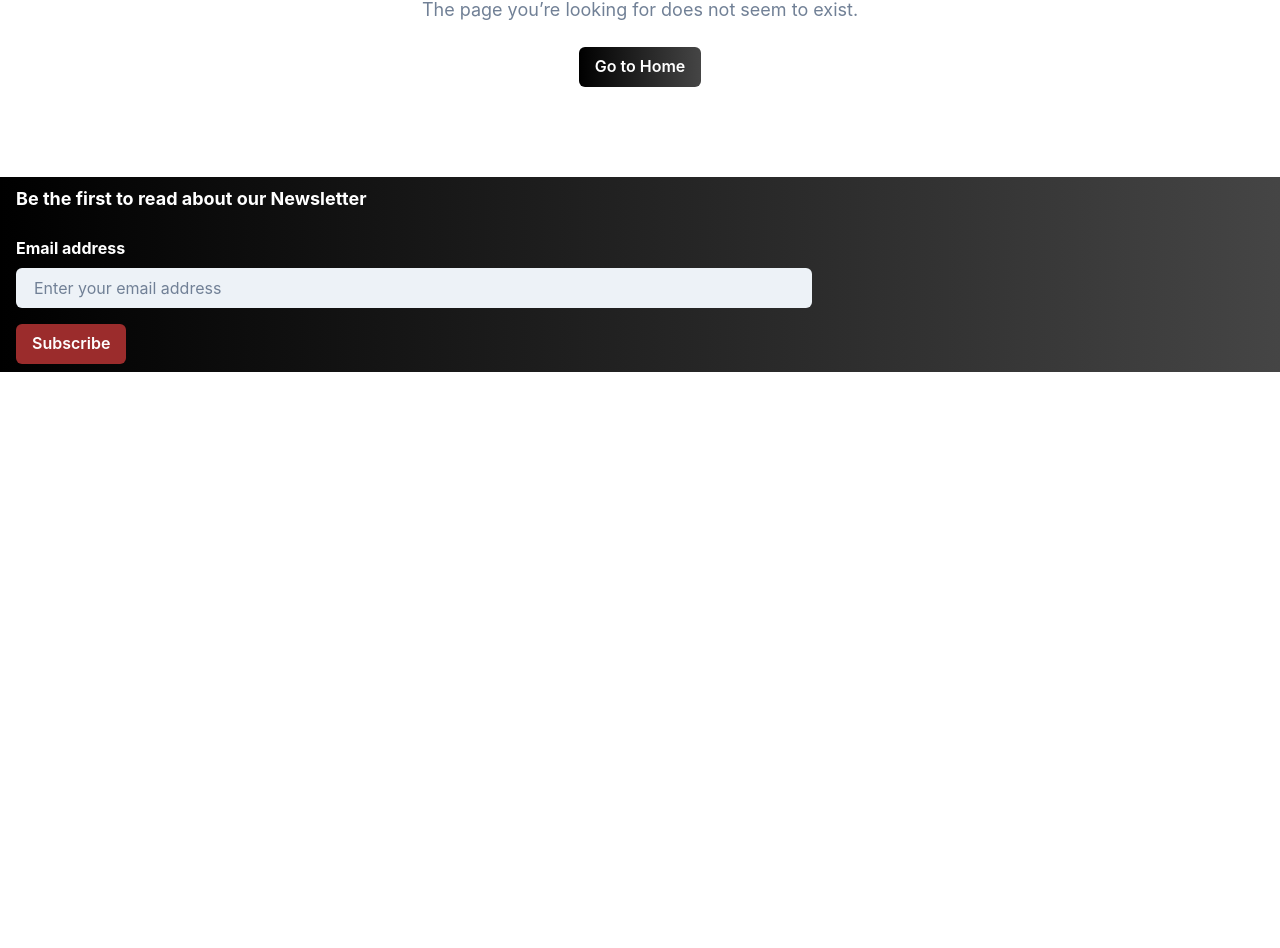
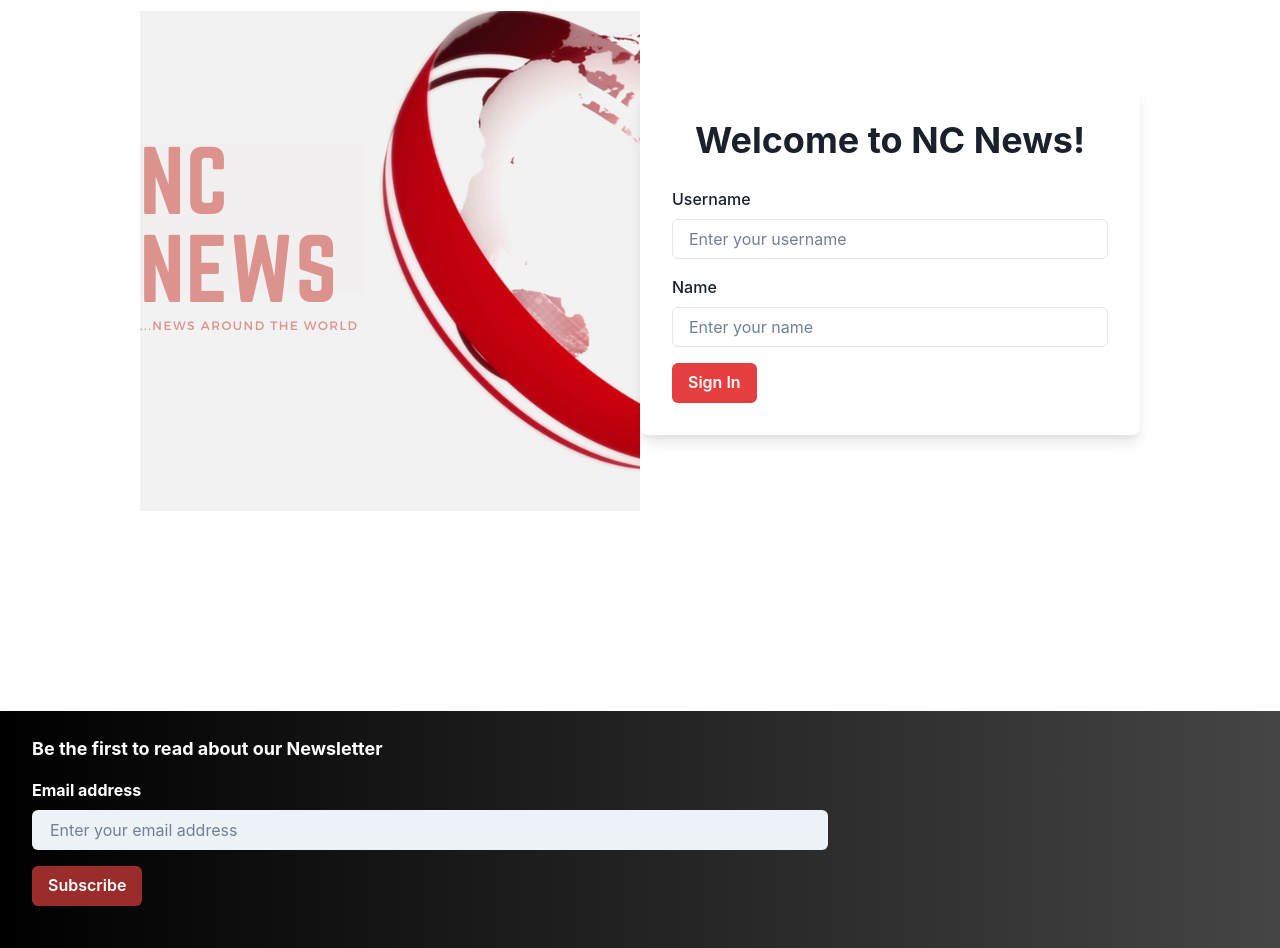
Before and after one commit to OpaogunProsper/fe-nc-news, a React (Vite) app: page /signin in a window 1280 px wide. Before the commit this address had no page. Shown: the part 243-1191 px from the top of the page. Before the commit the page ends 800 px from the top, so only its background shows below. Built offline with nearby package versions, Linux system fonts and the light colour scheme.

Commit message:
Added a user sign in

```diff
--- a/package.json
+++ b/package.json
@@ -20,6 +20,7 @@
     "moment": "^2.30.1",
     "react": "^18.3.1",
     "react-dom": "^18.3.1",
+    "react-icons": "^5.3.0",
     "react-router-dom": "^6.26.0",
     "swiper": "^11.1.12"
   },
--- a/src/App.jsx
+++ b/src/App.jsx
@@ -5,6 +5,8 @@ import "../src/App.css";
 import Footer from "./components/Footer";
 import Navbar from "./components/Navbar";
 import NotFoundPage from "./components/NotFoundPage";
+import SignIn from "./components/SignIn";
+import ProfilePage from "./components/ProfilePage";
 
 function App() {
   return (
@@ -12,6 +14,8 @@ function App() {
       <Navbar />
       <Routes>
         <Route path="/" element={<Articles />} />
+        <Route  path="/signin" element={<SignIn/>}/>
+        <Route path="/profile" element={<ProfilePage />} />
         <Route path="/articles/:article_id" element={<SingleArticle />} />
         <Route path="*" element={<NotFoundPage />} />
       </Routes>
--- a/src/components/CommentForm.jsx
+++ b/src/components/CommentForm.jsx
@@ -4,7 +4,7 @@ import { postComment } from "../../api";
 import { Alert, AlertIcon, Box, Button, Textarea } from "@chakra-ui/react";
 function CommentForm({ article_id, setComments }) {
   const { user } = useContext(UserContext);
-  const [userInfo] = user;
+  const userInfo = user;
   const [newComment, setNewComment] = useState("");
   const [isPosting, setIsPosting] = useState(false);
   const [error, setError] = useState("");
@@ -38,6 +38,17 @@ function CommentForm({ article_id, setComments }) {
       .finally(() => {
         setIsPosting(false);
       });
+  }
+
+  if(!userInfo){
+    return(
+      <Box mb={4}>
+        <Alert status="warning" borderRadius={"md"}>
+          <AlertIcon />
+            Sign in to post a comment.
+        </Alert>
+      </Box>
+    )
   }
 
   return (
--- a/src/components/Footer.jsx
+++ b/src/components/Footer.jsx
@@ -1,5 +1,6 @@
 import React from "react";
-import { Box, HStack, Text, VStack, Link } from "@chakra-ui/react";
+import { Box, HStack, Text, VStack, Link, IconButton } from "@chakra-ui/react";
+import { FaFacebook, FaTwitter, FaInstagram, FaLinkedin, FaGithub, FaUserCircle } from "react-icons/fa";
 import FooterForm from "./FooterForm";
 
 const Footer = () => {
@@ -9,14 +10,44 @@ const Footer = () => {
       bgGradient="linear(to-l, #454545, #000000)"
       color="gray.200"
       marginTop="50px"
-      py={2}
-      px={{ base: 2, md: 4 }}
+      py={6}
+      px={{ base: 4, md: 8 }}
     >
-      <VStack spacing={6} align="stretch">
+      <VStack spacing={4} align="stretch">
         <Text fontSize="l" fontWeight="bold" color="white">
           Be the first to read about our Newsletter
         </Text>
         <FooterForm />
+
+        <HStack spacing={4} justify="center" pt={4}>
+          <IconButton
+            as="a"
+            href="https://linkedin.com/in/prosperopaogun"
+            target="_blank"
+            aria-label="LinkedIn"
+            icon={<FaLinkedin />}
+            colorScheme="whiteAlpha"
+            variant="ghost"
+          />
+          <IconButton
+            as="a"
+            href="https://github.com/OpaogunProsper"
+            target="_blank"
+            aria-label="GitHub"
+            icon={<FaGithub />}
+            colorScheme="whiteAlpha"
+            variant="ghost"
+          />
+          <IconButton
+            as="a"
+            href="https://prosperopaogun.netlify.app/"
+            target="_blank"
+            aria-label="Portfolio"
+            icon={<FaUserCircle />}
+            colorScheme="whiteAlpha"
+            variant="ghost"
+          />
+        </HStack>
       </VStack>
     </Box>
   );
--- a/src/components/Navbar.jsx
+++ b/src/components/Navbar.jsx
@@ -4,14 +4,22 @@ import {
   Flex,
   Button,
   HStack,
-  Menu,
-  MenuList,
-  MenuItem,
-  MenuButton,
 } from "@chakra-ui/react";
-import { Link } from "react-router-dom";
+import { useContext } from "react";
+import { Link, useNavigate } from "react-router-dom";
+import { UserContext } from "../contexts/User";
 
 function Navbar() {
+  const { user } = useContext(UserContext);
+  const navigate = useNavigate();
+
+  const handleSignIn = () => {
+    if (!user) {
+      navigate("/signin");
+    } else{
+      navigate("/profile")
+    }
+  };
   return (
     <Box
       as="header"
@@ -41,8 +49,9 @@ function Navbar() {
               color="white"
               bg="red.700"
               _hover={{ bg: "red.800" }}
+              onClick={handleSignIn}
             >
-              Account
+              {user ? "Profile" : "Sign In"}
             </Button>
           </Box>
         </HStack>
--- /dev/null
+++ b/src/components/ProfilePage.jsx
@@ -0,0 +1,62 @@
+import React, { useContext } from "react";
+import { UserContext } from "../contexts/User";
+import { Button, Box, Avatar, Text, AvatarBadge } from "@chakra-ui/react";
+
+function ProfilePage() {
+  const { user, setUser } = useContext(UserContext);
+
+  const signOut = () => {
+    setUser(null);
+  };
+
+  if (!user) {
+    return (
+      <Box
+        bg="red.100"
+        p={6}
+        borderRadius="md"
+        boxShadow="lg"
+        display="flex"
+        justifyContent="center"
+        alignItems="center"
+        className="max-w-sm mx-auto mt-8"
+      >
+        <Text
+          fontSize="xl"
+          fontWeight="bold"
+          color="red.700"
+          className="text-center"
+        >
+          You must be signed in to view your profile.
+        </Text>
+      </Box>
+    );
+  }
+
+  return (
+    <Box
+      textAlign="center"
+      mt={20}
+      height={700}
+      width={700}
+      mx={"auto"}
+      display={"block"}
+      my={4}
+    >
+      <Avatar size="2xl" src={user.avatar_url} alt={user.name} mb={4}>
+        <AvatarBadge boxSize="1.25em" bg="green.500" />
+      </Avatar>
+      <Text fontSize="3xl" fontWeight="bold">
+        {user.name}
+      </Text>
+      <Text fontSize="xl" color="gray.500">
+        @{user.username}
+      </Text>
+      <Button colorScheme="blackAlpha" onClick={signOut} marginTop="70px">
+        Sign Out
+      </Button>
+    </Box>
+  );
+}
+
+export default ProfilePage;
--- /dev/null
+++ b/src/components/SignIn.jsx
@@ -0,0 +1,143 @@
+import React, { useState, useContext } from "react";
+import { UserContext } from "../contexts/User";
+import { Box, Button, Flex, FormControl, FormErrorMessage, FormLabel, Heading, Input, Text } from "@chakra-ui/react";
+import { useNavigate } from "react-router-dom";
+import newsImage from '../assets/nc-diagram.png'
+const SignIn = () => {
+  const [username, setUsername] = useState("");
+  const [name, setName] = useState("");
+  const [error, setError] = useState("");
+  const { setUser } = useContext(UserContext);
+  const navigate = useNavigate()
+
+
+  const handleUsernameChange = (e) => setUsername(e.target.value);
+  const handleNameChange = (e) => setName(e.target.value);
+
+  const handleSignIn = async (e) => {
+    e.preventDefault();
+    setError("");
+
+    try {
+      const response = await fetch(
+        "https://nc-news-676h.onrender.com/api/users"
+      );
+
+      if (!response.ok) {
+        throw new Error(`Network response was not ok: ${response.statusText}`);
+      }
+      const data = await response.json();
+
+      const users = Array.isArray(data.users)
+        ? data.users
+        : Array.isArray(data);
+      if (!users) {
+        throw new Error("Data structure is not as expected");
+      }
+
+      const user = users.find(
+        (u) => u.username === username && (!name || u.name === name)
+      );
+
+      if (user) {
+        setUser(user);
+        navigate("/")
+      } else {
+        setError("Invalid username or password");
+      }
+    } catch (error) {
+      setError("An error occurred. Please try again.");
+      console.error("Sign in error:", error);
+    }
+  };
+
+  return (
+    <Flex
+      minHeight="100vh"
+      justifyContent="center"
+      alignItems="center"
+      className="bg-gray-100"
+    >
+      {/* Left side */}
+      <Box
+        w="full"
+        maxW="500px"
+        className="relative bg-gray-200 flex-1 rounded-l-lg"
+      >
+        <img
+          src={newsImage}
+          alt="News Diagram"
+          className="w-full h-full object-cover rounded-l-lg"
+        />
+      </Box>
+
+      {/* Right side with */}
+      <Box
+        w="full"
+        maxW="500px"
+        p="8"
+        bg="white"
+        borderRadius="lg"
+        shadow="lg"
+        className="flex-1 bg-white rounded-r-lg"
+      >
+        <Heading as="h2" size="xl" mb="6" textAlign="center">
+          Welcome to NC News!
+        </Heading>
+        <form onSubmit={handleSignIn} className="space-y-6">
+          <FormControl isInvalid={error}>
+            <FormLabel
+              htmlFor="username"
+              className="text-lg font-semibold text-gray-700"
+            >
+              Username
+            </FormLabel>
+            <Input
+              id="username"
+              type="text"
+              marginBottom={4}
+              placeholder="Enter your username"
+              value={username}
+              onChange={handleUsernameChange}
+              className="border border-gray-300 rounded-lg p-4 w-full focus:outline-none focus:ring-2 focus:ring-blue-500 focus:border-transparent"
+            />
+            {error && <FormErrorMessage>{error}</FormErrorMessage>}
+          </FormControl>
+
+          <FormControl isInvalid={error}>
+            <FormLabel
+              htmlFor="name"
+              className="text-lg font-semibold text-gray-700"
+            >
+              Name
+            </FormLabel>
+            <Input
+              id="name"
+              type="text"
+              placeholder="Enter your name"
+              value={name}
+              marginBottom={4}
+              onChange={handleNameChange}
+              className="border border-gray-300 rounded-lg p-4 w-full focus:outline-none focus:ring-2 focus:ring-blue-500 focus:border-transparent"
+            />
+            {error && <FormErrorMessage>{error}</FormErrorMessage>}
+          </FormControl>
+
+          <Button
+            type="submit"
+            colorScheme="red"
+            className="w-full py-3 rounded-lg mt-6 text-white font-semibold shadow-md hover:bg-red-600 focus:outline-none focus:ring-2 focus:ring-red-400"
+          >
+            Sign In
+          </Button>
+
+          {error && (
+            <p className="text-red-500 text-center mt-2 text-sm">{error}</p>
+          )}
+        </form>
+      </Box>
+    </Flex>
+  );
+};
+
+export default SignIn;
--- a/src/contexts/User.jsx
+++ b/src/contexts/User.jsx
@@ -3,14 +3,7 @@ import { createContext, useState } from "react";
 export const UserContext = createContext();
 
 export const UserProvider = (props) => {
-  const [user, setUser] = useState([
-    {
-      username: "happyamy2016",
-      name: "Amy Happy",
-      avatar_url:
-        "https://vignette1.wikia.nocookie.net/mrmen/images/7/7f/Mr_Happy.jpg/revision/latest?cb=20140102171729",
-    },
-  ]);
+  const [user, setUser] = useState(null);
   return (
     <UserContext.Provider value={{ user, setUser }}>
       {props.children}
```
Also changed, not shown: src/assets/nc-diagram.png (added), 1 other file (tests, documents, lock files or other folders).
